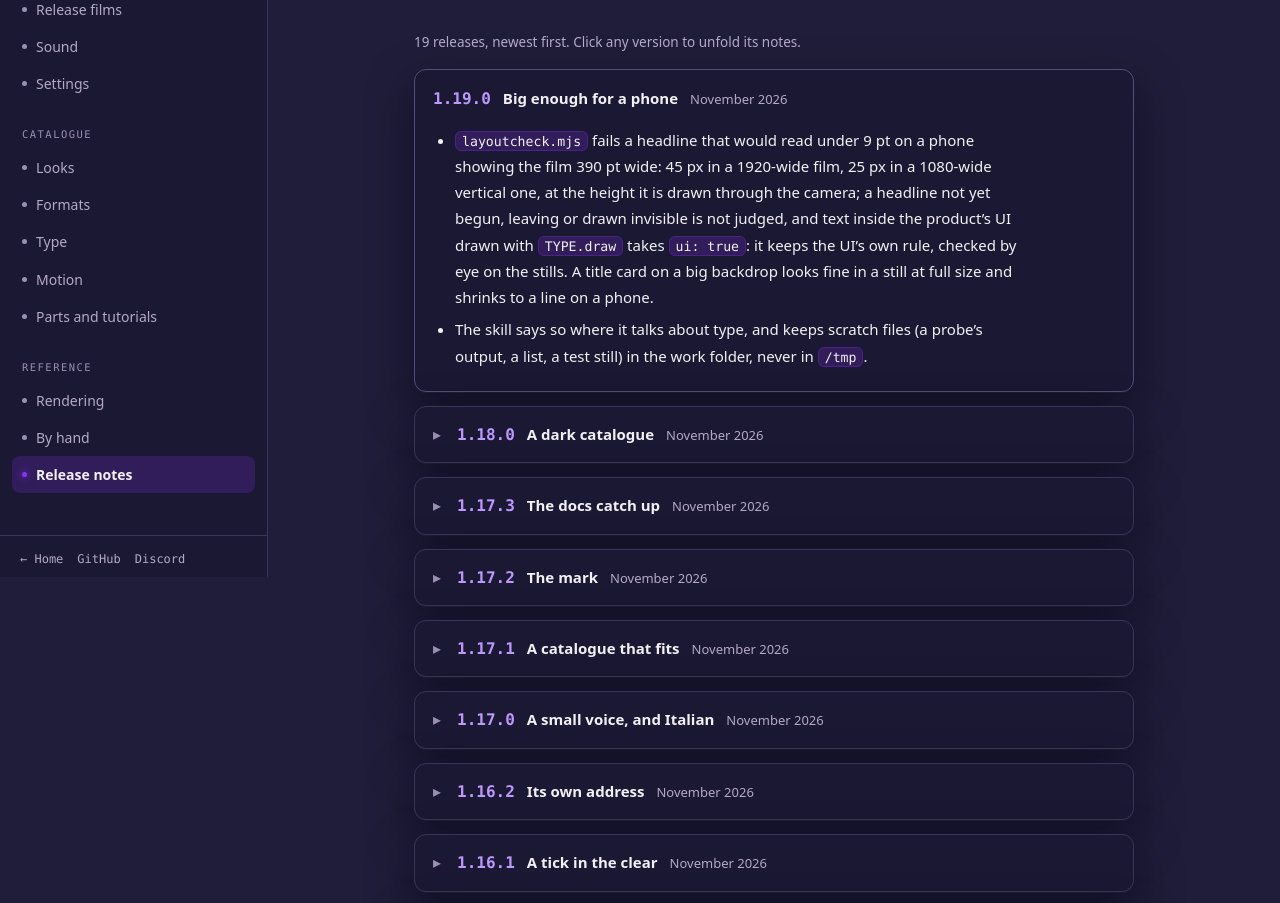
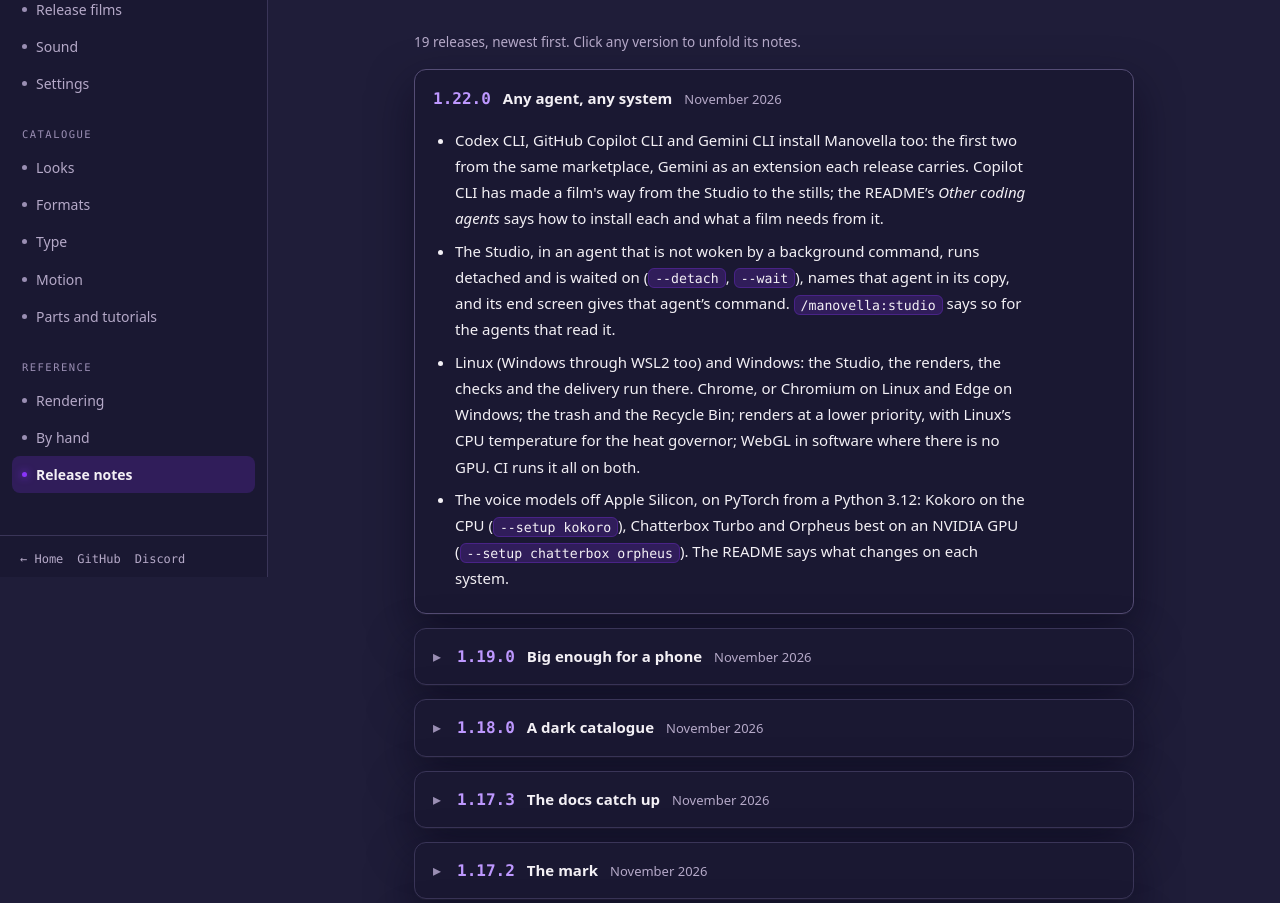
Before and after one commit to gfazioli/manovella, a plain HTML site: page site/guide/releases.html in a window 1280 px wide. Shown: the part 223-1126 px from the top of the page. Drawn offline with Linux system fonts and the light colour scheme; a web font is replaced by a local one.

Commit message:
Release notes: 1.22.0, any agent, any system
The guide's release notes page: 1.22.0 (with 1.20.0 and 1.21.0) as the
latest, 1.19.0 among the earlier ones.

Refs #1 #3

```diff
--- a/site/guide/releases.html
+++ b/site/guide/releases.html
@@ -41,17 +41,32 @@
           <p class="rel-count">19 releases, newest first. Click any version to unfold its notes.</p>
         <section class="rel rel-latest">
           <div class="rel-head">
+            <span class="rel-ver">1.22.0</span>
+            <span class="rel-name">Any agent, any system</span>
+            <span class="rel-date">November 2026</span>
+          </div>
+          <div class="rel-body">
+            <ul>
+              <li>Codex CLI, GitHub Copilot CLI and Gemini CLI install Manovella too: the first two from the same marketplace, Gemini as an extension each release carries. Copilot CLI has made a film's way from the Studio to the stills; the README&rsquo;s <em>Other coding agents</em> says how to install each and what a film needs from it.</li>
+              <li>The Studio, in an agent that is not woken by a background command, runs detached and is waited on (<code>--detach</code>, <code>--wait</code>), names that agent in its copy, and its end screen gives that agent&rsquo;s command. <code>/manovella:studio</code> says so for the agents that read it.</li>
+              <li>Linux (Windows through WSL2 too) and Windows: the Studio, the renders, the checks and the delivery run there. Chrome, or Chromium on Linux and Edge on Windows; the trash and the Recycle Bin; renders at a lower priority, with Linux&rsquo;s CPU temperature for the heat governor; WebGL in software where there is no GPU. CI runs it all on both.</li>
+              <li>The voice models off Apple Silicon, on PyTorch from a Python 3.12: Kokoro on the CPU (<code>--setup kokoro</code>), Chatterbox Turbo and Orpheus best on an NVIDIA GPU (<code>--setup chatterbox orpheus</code>). The README says what changes on each system.</li>
+            </ul>
+          </div>
+        </section>
+        <details class="rel">
+          <summary><div class="rel-head">
             <span class="rel-ver">1.19.0</span>
             <span class="rel-name">Big enough for a phone</span>
             <span class="rel-date">November 2026</span>
-          </div>
+          </div></summary>
           <div class="rel-body">
             <ul>
               <li><code>layoutcheck.mjs</code> fails a headline that would read under 9 pt on a phone showing the film 390 pt wide: 45 px in a 1920-wide film, 25 px in a 1080-wide vertical one, at the height it is drawn through the camera; a headline not yet begun, leaving or drawn invisible is not judged, and text inside the product&rsquo;s UI drawn with <code>TYPE.draw</code> takes <code>ui: true</code>: it keeps the UI&rsquo;s own rule, checked by eye on the stills. A title card on a big backdrop looks fine in a still at full size and shrinks to a line on a phone.</li>
               <li>The skill says so where it talks about type, and keeps scratch files (a probe&rsquo;s output, a list, a test still) in the work folder, never in <code>/tmp</code>.</li>
             </ul>
           </div>
-        </section>
+        </details>
         <details class="rel">
           <summary><div class="rel-head">
             <span class="rel-ver">1.18.0</span>
```
